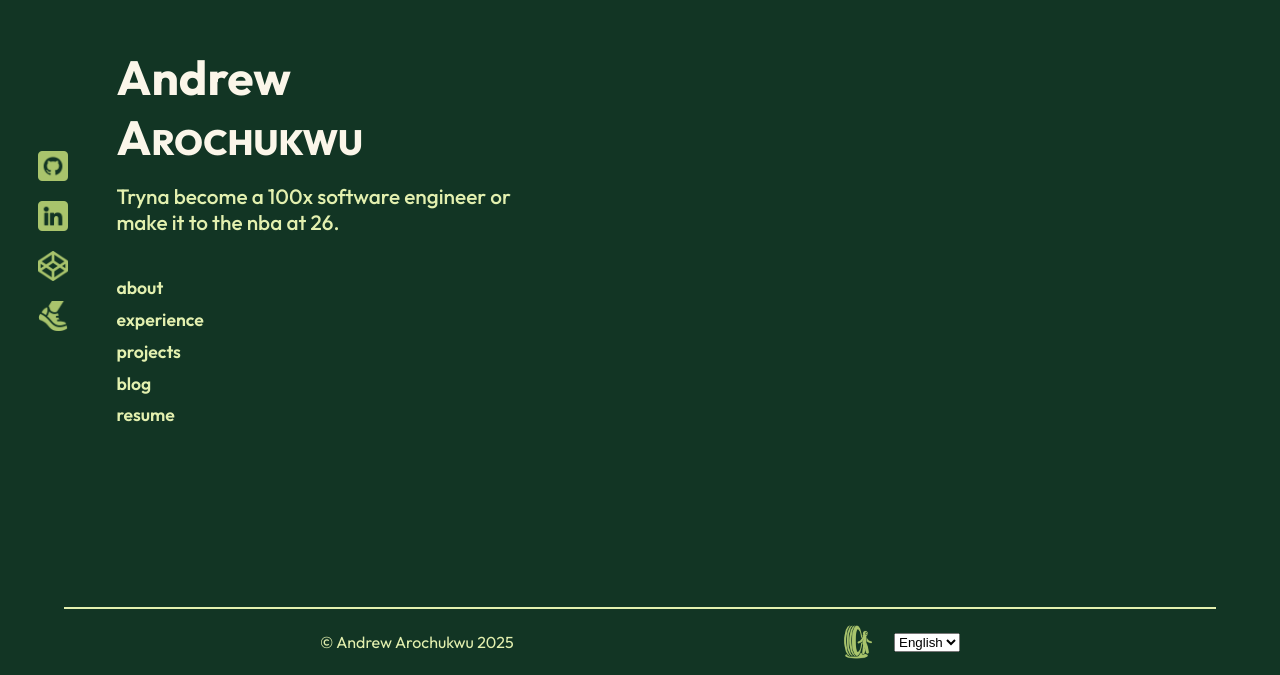
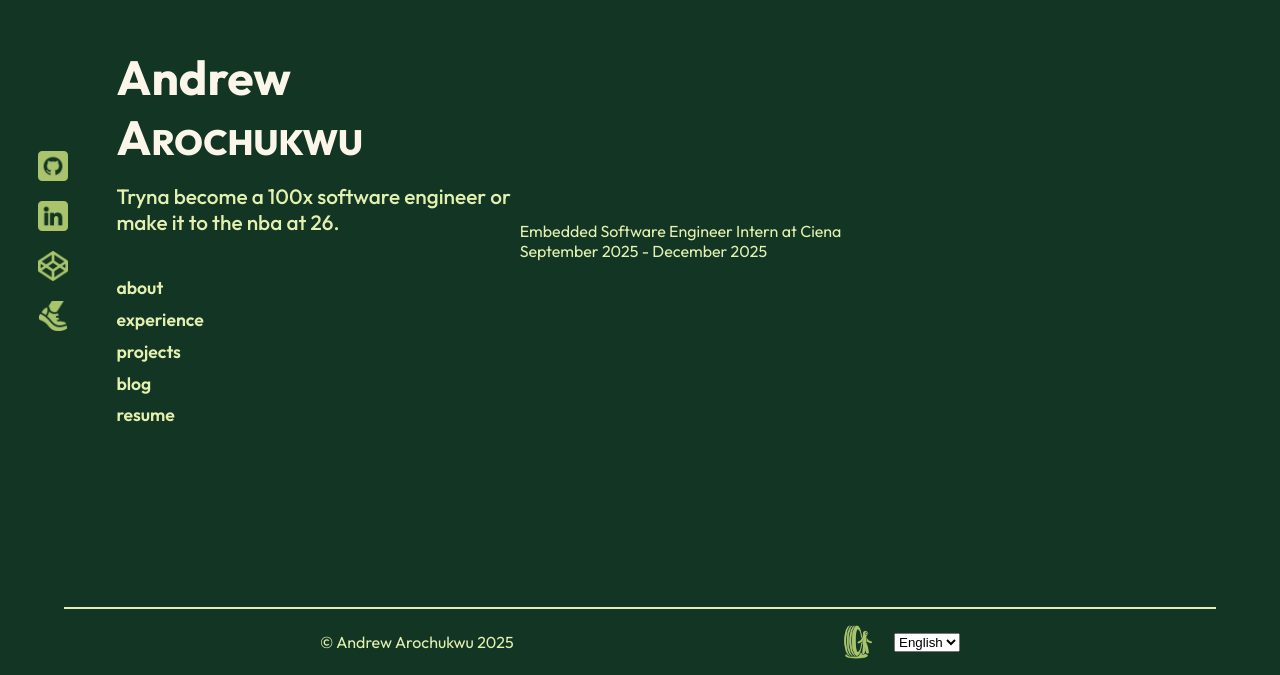
Before and after one commit to aarochuk/portfolio, a Next.js app in the folder frontend/: page / in a window 1280 px wide. Shown: the part 125-800 px from the top of the page. Built offline with nearby package versions, Linux system fonts and the light colour scheme.

Commit message:
done for now more progress later after studying hopefully

```diff
--- a/frontend/src/app/page.module.css
+++ b/frontend/src/app/page.module.css
@@ -95,6 +95,7 @@
   align-items: center;
   border-top: 0.15em #E3F0AF solid;
   margin-inline: 5%;
+  position: fixed;
 }
 
 .leftFooter {
--- a/frontend/src/app/page.tsx
+++ b/frontend/src/app/page.tsx
@@ -43,6 +43,10 @@ export default function Home() {
           </div>
         </div>
         <div className={styles.dynamicHalf}>
+          <div className={styles.job}>
+            <p>Embedded Software Engineer Intern at Ciena</p>
+            <p>September 2025 - December 2025</p>
+          </div>
         </div>
       </div>
       <div className={styles.footer}>
```
